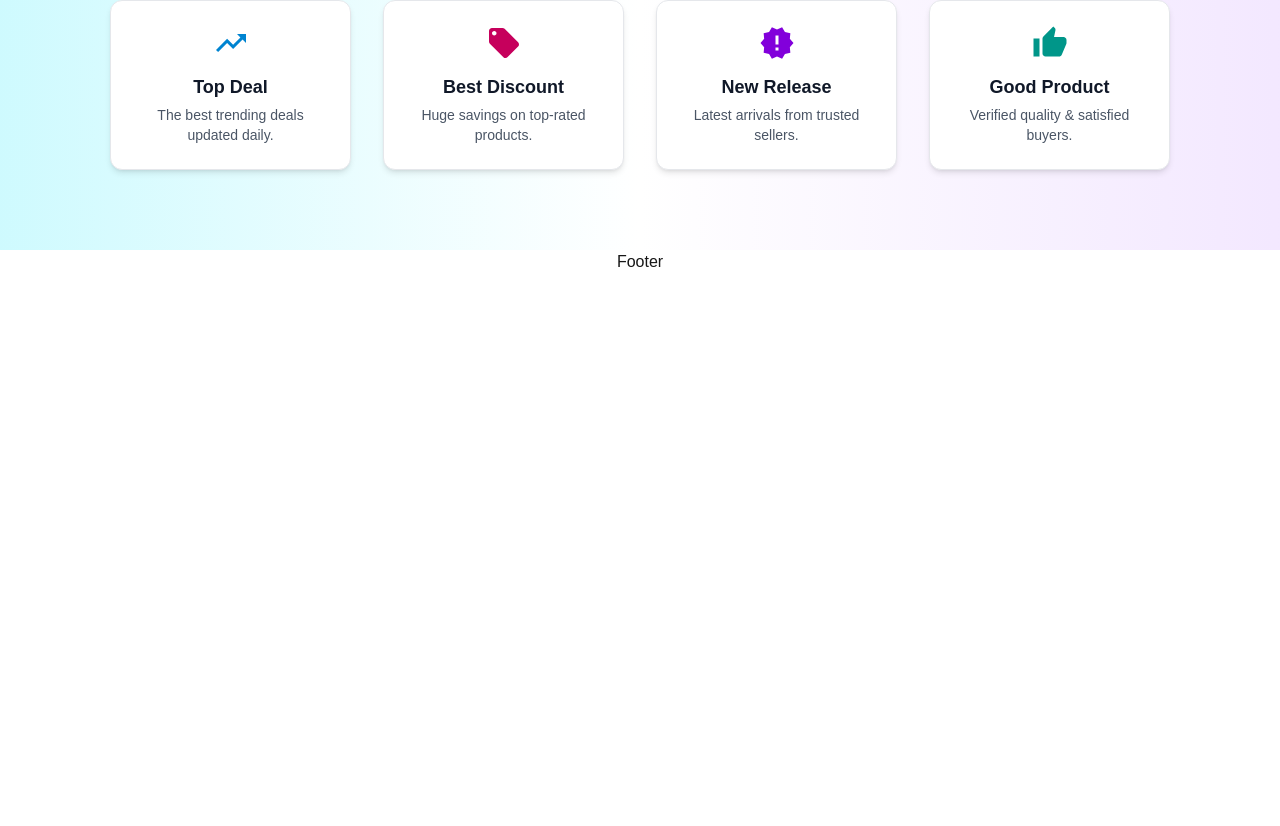
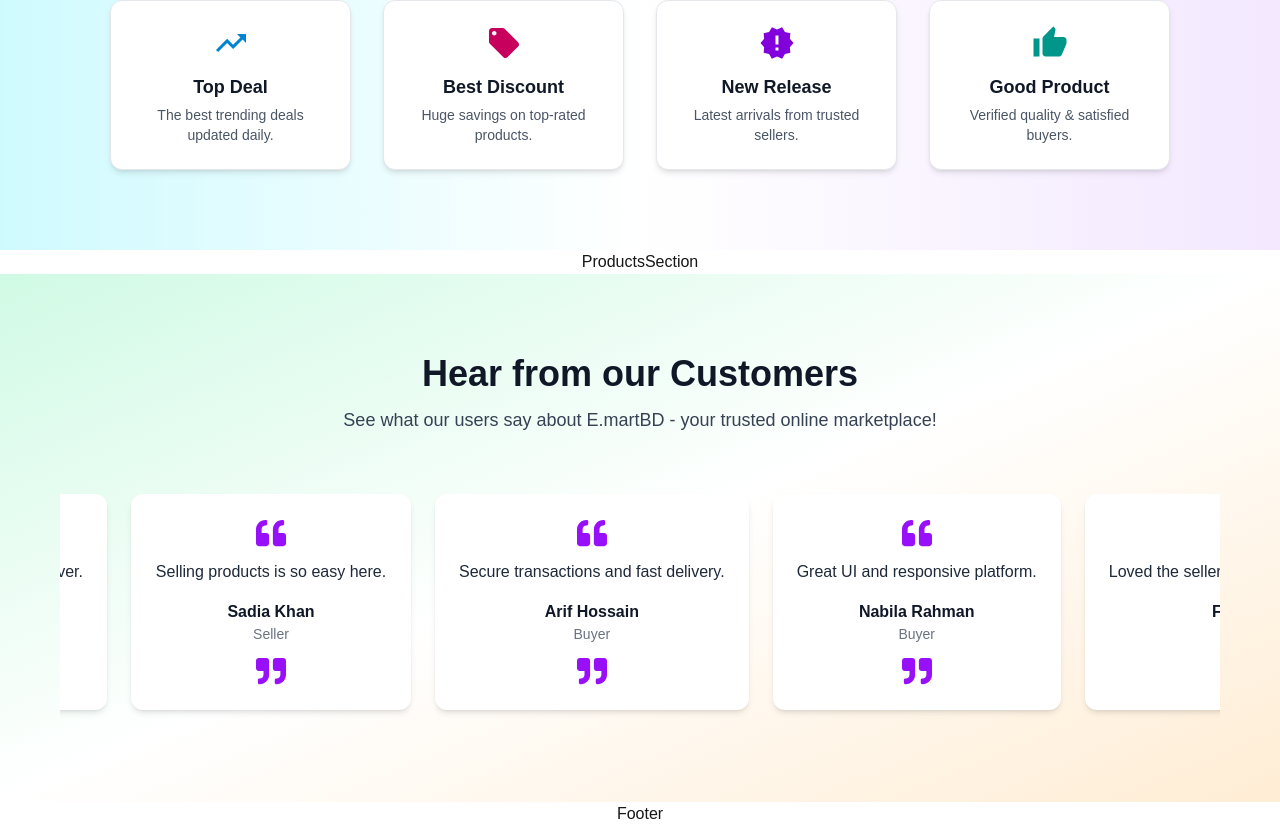
Before and after one commit to nahiyankhan55/ejp-nextjs-task-client, a Next.js app: page / in a window 1280 px wide. Shown: the part 802-1628 px from the top of the page. Before the commit the page ends 1076 px from the top, so only its background shows below. Built offline with nearby package versions, Linux system fonts and the light colour scheme; no server answers.

Commit message:
testimonials section add

```diff
--- a/package.json
+++ b/package.json
@@ -18,6 +18,7 @@
     "next-auth": "^4.24.13",
     "react": "19.2.0",
     "react-dom": "19.2.0",
+    "react-fast-marquee": "^1.6.5",
     "react-icons": "^5.5.0",
     "react-toastify": "^11.0.5"
   },
--- a/src/app/page.js
+++ b/src/app/page.js
@@ -1,11 +1,15 @@
 import FeaturesSection from "@/components/Home/FeaturesSection";
 import HeaderSection from "@/components/Home/HeaderSection";
+import ProductsSection from "@/components/Home/ProductsSection";
+import TestimonialsSection from "@/components/Home/TestimonialsSection";
 
 export default function Home() {
   return (
     <div className="flex flex-col items-center w-full">
       <HeaderSection></HeaderSection>
       <FeaturesSection></FeaturesSection>
+      <ProductsSection></ProductsSection>
+      <TestimonialsSection></TestimonialsSection>
     </div>
   );
 }
--- /dev/null
+++ b/src/components/Home/ProductsSection.jsx
@@ -0,0 +1,5 @@
+const ProductsSection = () => {
+  return <div>ProductsSection</div>;
+};
+
+export default ProductsSection;
--- /dev/null
+++ b/src/components/Home/TestimonialsSection.jsx
@@ -0,0 +1,79 @@
+"use client";
+
+import Marquee from "react-fast-marquee";
+import { FaQuoteLeft, FaQuoteRight } from "react-icons/fa";
+
+const TestimonialsSection = () => {
+  const testimonials = [
+    {
+      name: "Rana Ahmed",
+      role: "Buyer",
+      message: "E.martBD is amazing! Best deals ever.",
+    },
+    {
+      name: "Sadia Khan",
+      role: "Seller",
+      message: "Selling products is so easy here.",
+    },
+    {
+      name: "Arif Hossain",
+      role: "Buyer",
+      message: "Secure transactions and fast delivery.",
+    },
+    {
+      name: "Nabila Rahman",
+      role: "Buyer",
+      message: "Great UI and responsive platform.",
+    },
+    {
+      name: "Fahim Reza",
+      role: "Seller",
+      message: "Loved the seller dashboard, very intuitive.",
+    },
+    {
+      name: "Tania Akter",
+      role: "Buyer",
+      message: "Wide variety of products at amazing prices.",
+    },
+    {
+      name: "Shahidul Islam",
+      role: "Buyer",
+      message: "I trust E.martBD for all my shopping needs.",
+    },
+  ];
+
+  return (
+    <section className="w-full py-16 md:py-20 bg-linear-to-br from-emerald-100 via-white to-orange-100">
+      <div className="max-w-[1200px] mx-auto px-5">
+        <h2 className="text-2xl sm:text-3xl md:text-4xl font-bold text-center text-gray-900">
+          Hear from our Customers
+        </h2>
+        <p className="text-center text-gray-700 mt-3 mb-12 text-base sm:text-lg max-w-2xl mx-auto">
+          See what our users say about E.martBD - your trusted online
+          marketplace!
+        </p>
+
+        <Marquee gradient={false} speed={50} pauseOnHover={true}>
+          {testimonials.map((t, i) => (
+            <div
+              key={i}
+              className="min-w-[280px] bg-white p-6 m-3 rounded-xl shadow-md flex flex-col items-center text-center"
+            >
+              <div className="text-3xl text-purple-600 mb-3">
+                <FaQuoteLeft />
+              </div>
+              <p className="text-gray-800 mb-4">{t.message}</p>
+              <h4 className="font-semibold text-gray-900">{t.name}</h4>
+              <span className="text-sm text-gray-500">{t.role}</span>
+              <div className="text-3xl text-purple-600 mt-3">
+                <FaQuoteRight />
+              </div>
+            </div>
+          ))}
+        </Marquee>
+      </div>
+    </section>
+  );
+};
+
+export default TestimonialsSection;
```
Also changed, not shown: 1 other file (tests, documents, lock files or other folders).
